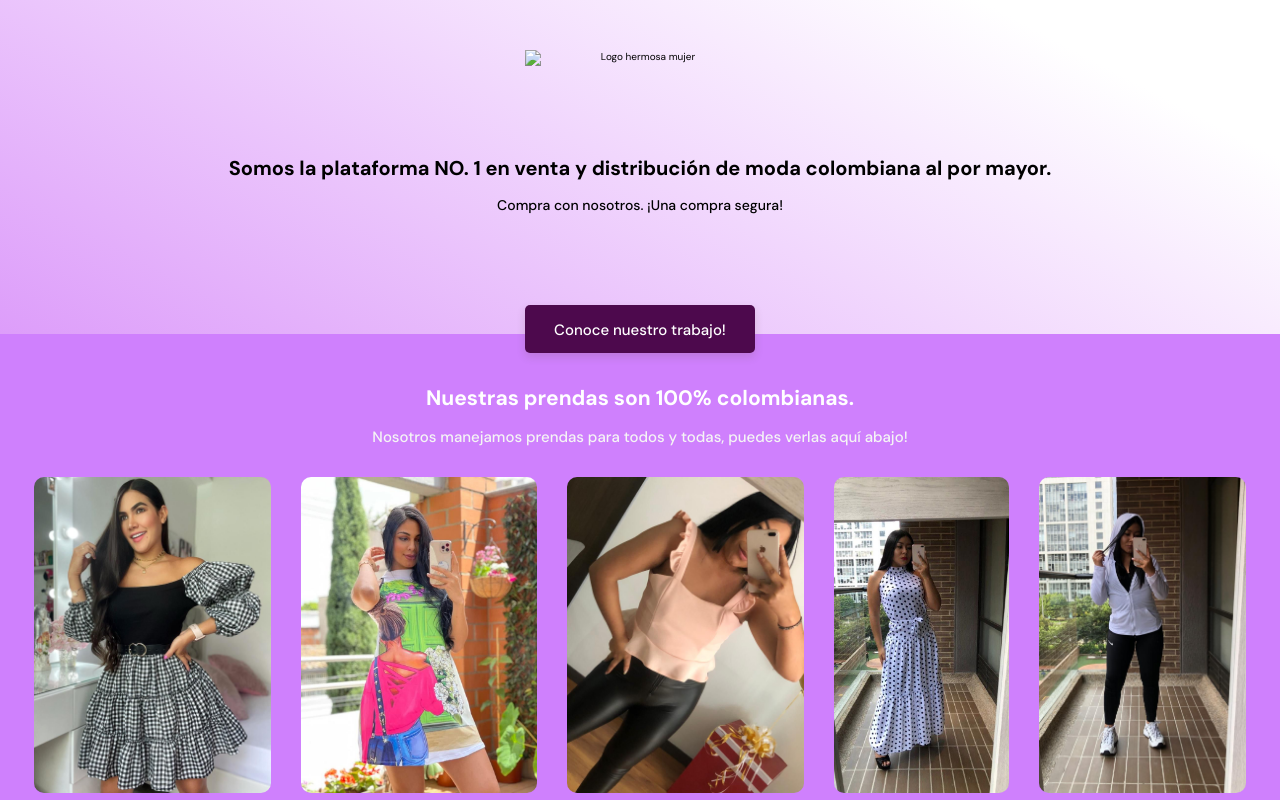
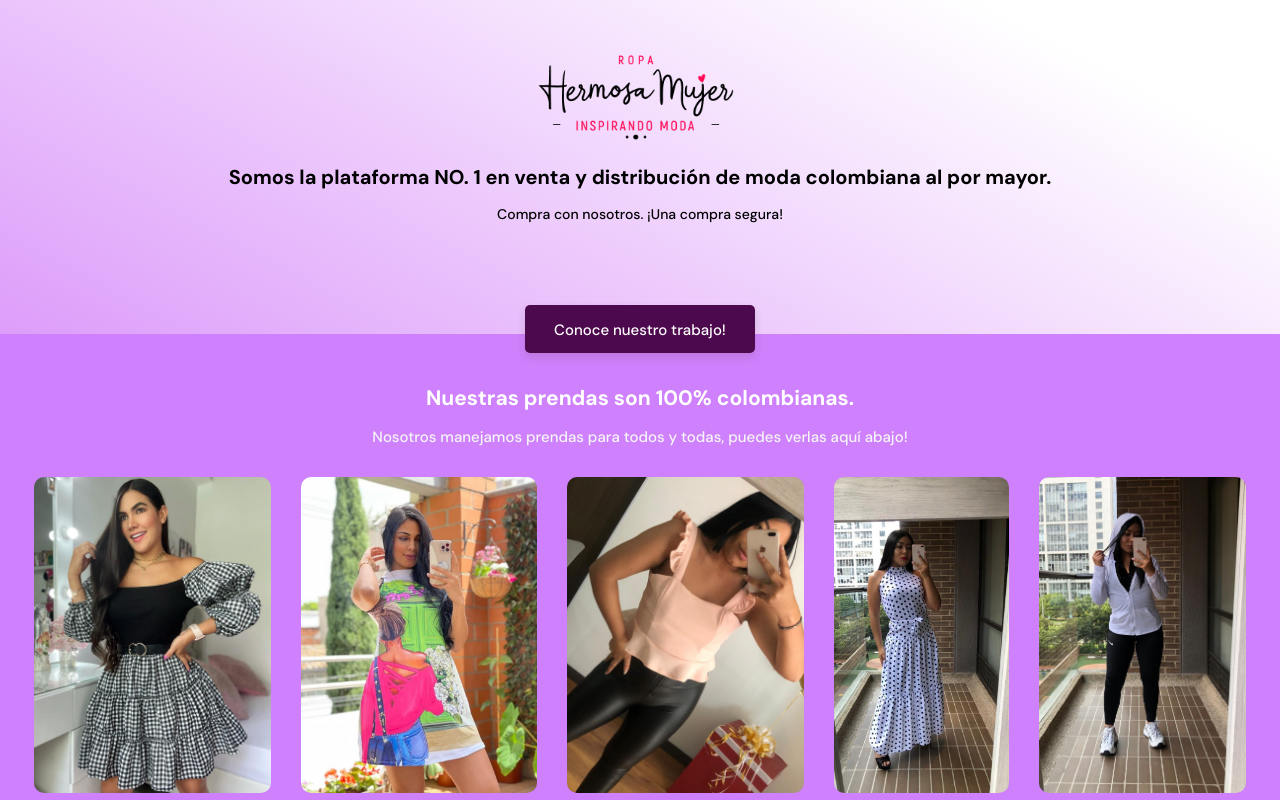
Before and after one commit to SaraCuervo/Responsivebit, a plain HTML site: page Practica/Index.html in a window 1280 px wide. Shown: the top 800 px of the page. Drawn offline with Linux system fonts and the light colour scheme; files whose address does not match are found by name.

Commit message:
second commit

```diff
--- a/Practica/Index.html
+++ b/Practica/Index.html
@@ -11,7 +11,7 @@
 </head>
 <body>
     <header>
-        <img src="logo-final-Hermosa-Mujer-01.png" alt="Logo hermosa mujer">
+        <img src="./IMGS/logo-final-Hermosa-Mujer-01.png" alt="Logo hermosa mujer">
         <div class="header-div--title">
           <h1>Somos la plataforma NO. 1 en venta y distribución de moda colombiana al por mayor.</h1>
           <p>Compra con nosotros. ¡Una compra segura!</p>
@@ -137,7 +137,7 @@
        </ul>
     </section>
     <section class="logo">
-        <img src="./logo-final-Hermosa-Mujer-01.png" alt="">
+        <img src="./IMGS/logo-final-Hermosa-Mujer-01.png" alt="">
     </section>
    </footer>
 </body>
--- a/Practica/Styles.css
+++ b/Practica/Styles.css
@@ -335,7 +335,7 @@ main{
     background-position: center;
     background-repeat: no-repeat;
     background-size: cover;
-    background-image: url('./6.jpg');
+    background-image: url('./IMGS/6.jpg');
 }
 footer{
     display: flex;
```
